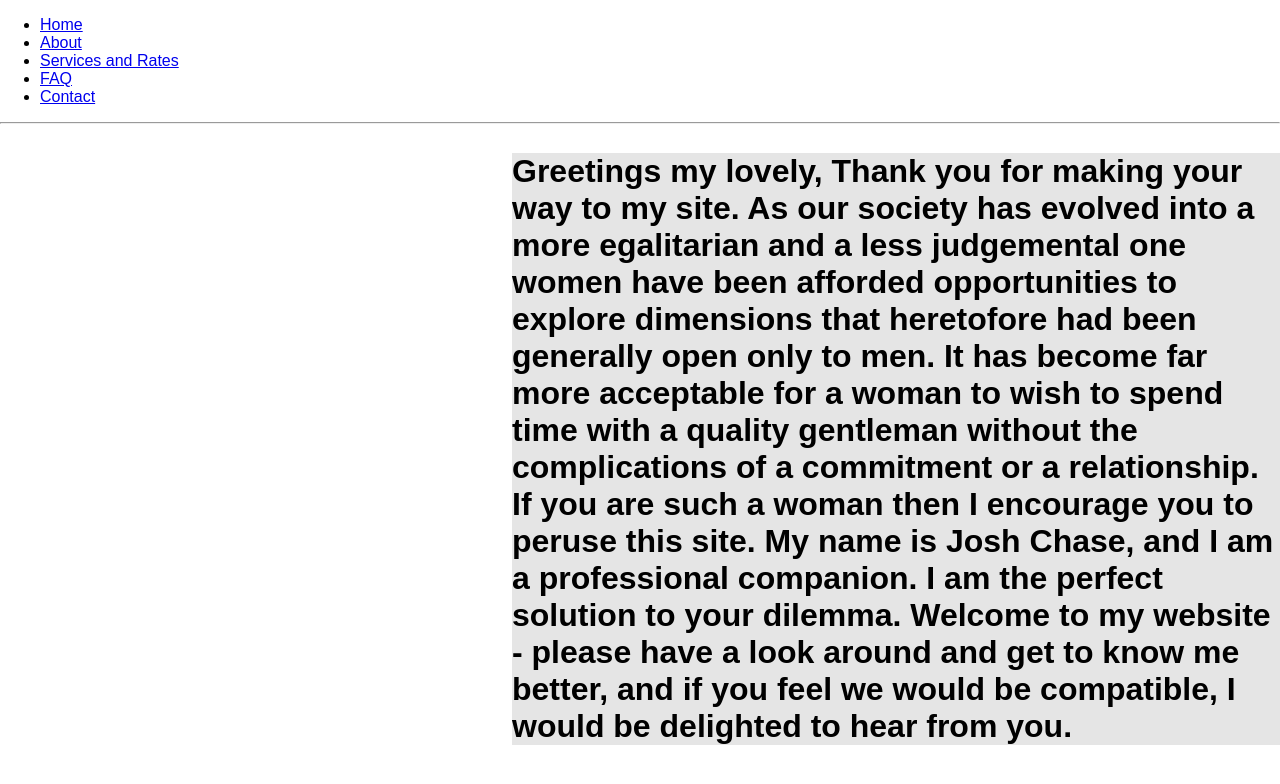
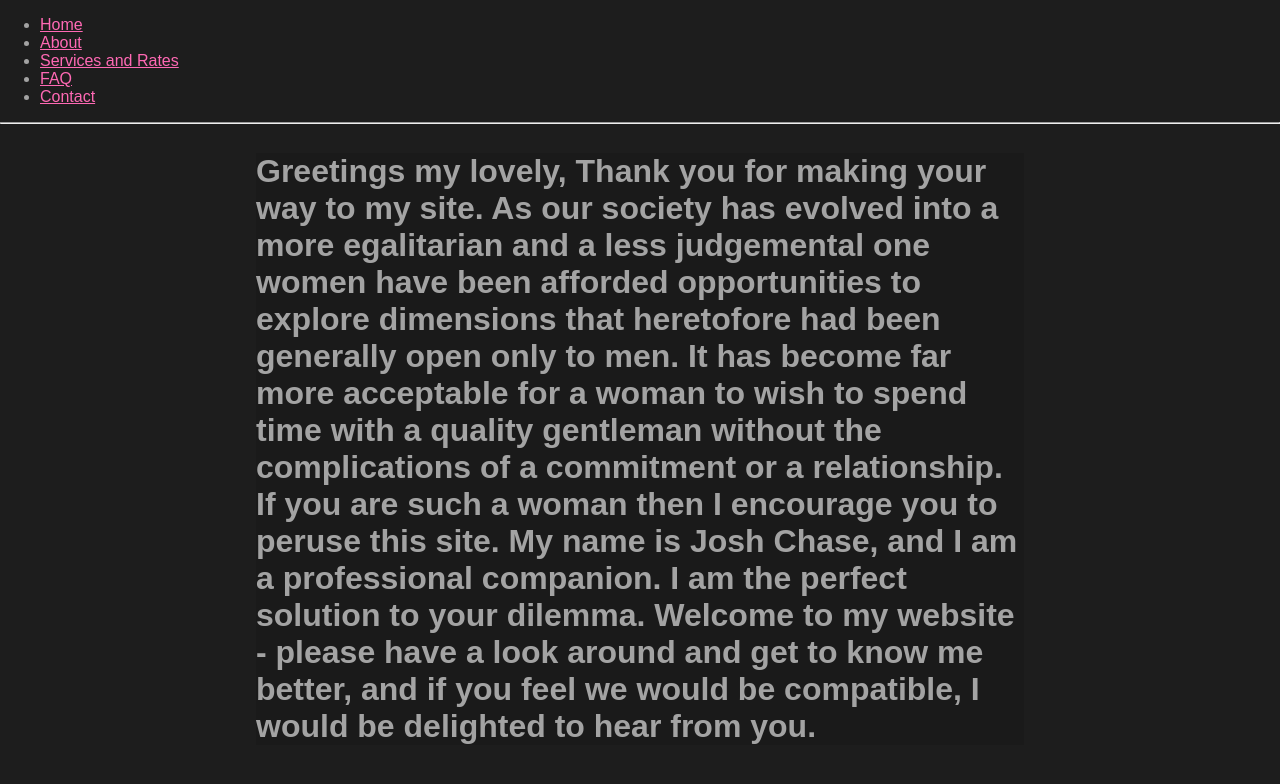
Before and after one commit to karlcode/PerthEscort, a React (Create React App) app: page / in a window 1280 px wide. Shown: the top 784 px of the page. Built offline with nearby package versions, Linux system fonts and the light colour scheme.

Commit message:
Background color

```diff
--- a/src/App.css
+++ b/src/App.css
@@ -41,7 +41,6 @@
     box-sizing: border-box;
     float:right;
     width: 60%;
-    background-color: #fff;
 
 
 }
--- a/src/App.js
+++ b/src/App.js
@@ -5,7 +5,6 @@ import {
   Route,
   Link
 } from 'react-router-dom'
-import { CSSTransitionGroup } from 'react-transition-group'
 import Home from './components/Home'
 import About from './components/About'
 import Services from './components/Services'
@@ -27,12 +26,7 @@ class App extends Component {
 
           <hr/>
           <div className="container">
-            <CSSTransitionGroup
-            transitionName="example"
-            transitionAppear={true}
-            transitionAppearTimeout={500}
-            transitionEnter={false}
-            transitionLeave={false}>
+
             <div className="half">
             <Route exact path="/" component={Home}/>
             <Route path="/about" component={About}/>
@@ -40,7 +34,7 @@ class App extends Component {
             <Route path="/faq" component={FAQ}/>
             <Route path="/contact" component={Contact}/>
             </div>
-            </CSSTransitionGroup>
+
           </div>
         </div>
       </Router>
--- a/src/index.css
+++ b/src/index.css
@@ -3,4 +3,9 @@ body {
   margin: 0;
   padding: 0;
   font-family: sans-serif;
+  background-color: #1D1D1D;
+  color: #A3A3A3;
 }
+a{
+  color: hotpink;
+}
```
